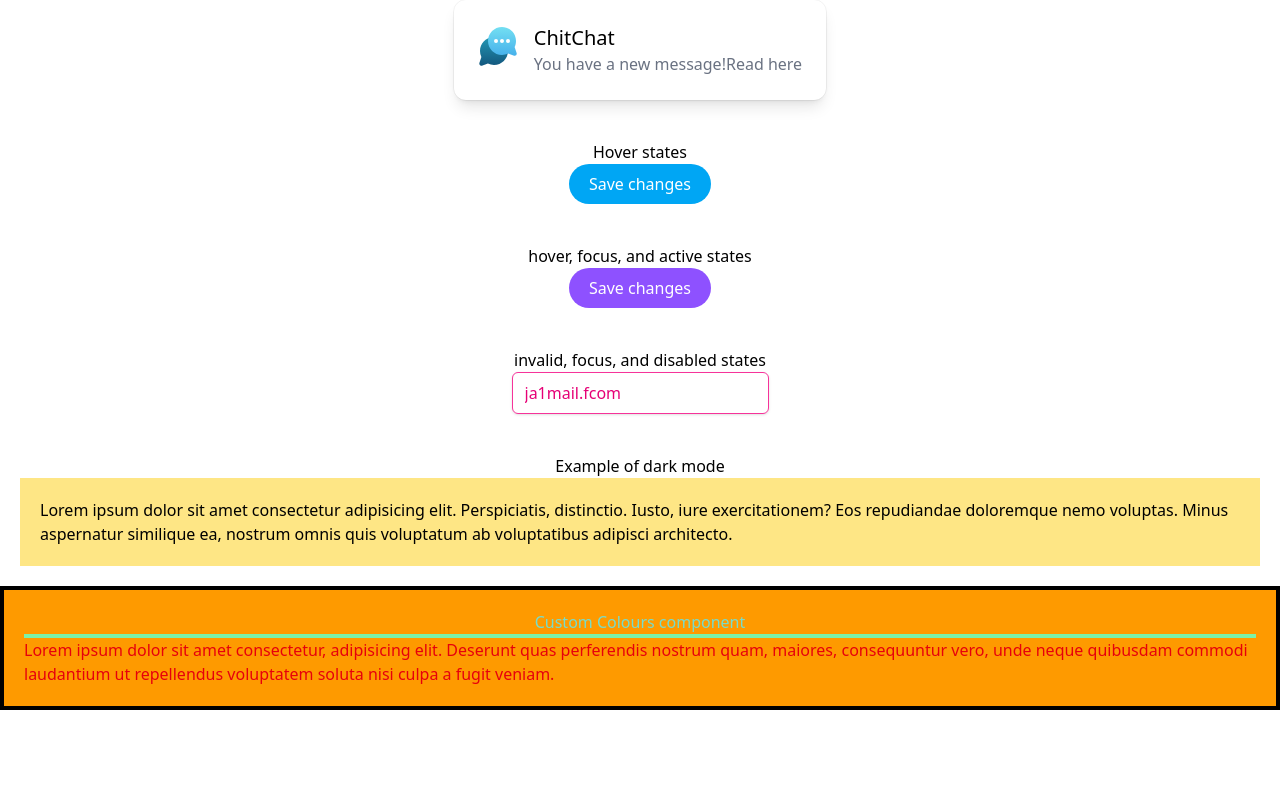
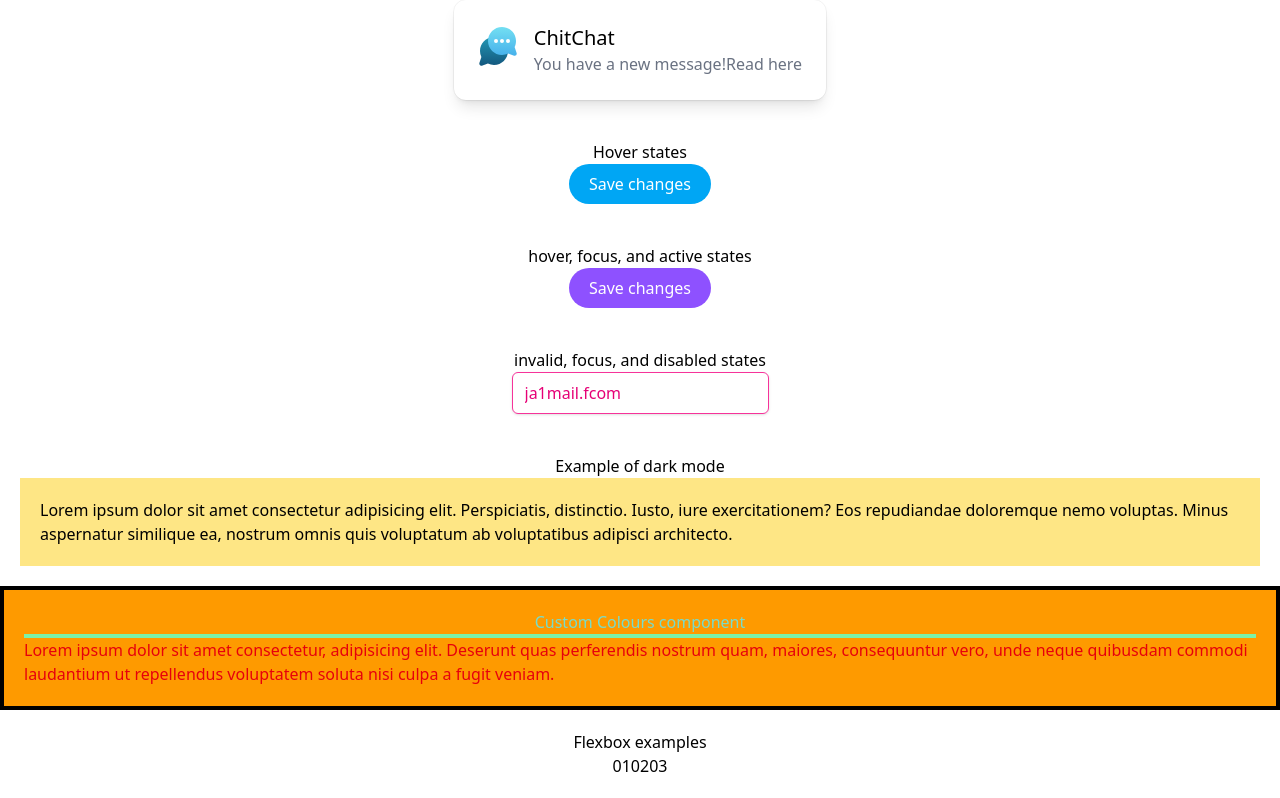
Before and after one commit to JammiM/tailwindcss-sandbox, a React (Vite) app: page / in a window 1280 px wide. Shown: the part 348-1146 px from the top of the page. Before the commit the page ends 1058 px from the top, so only its background shows below. Built offline with nearby package versions, Linux system fonts and the light colour scheme.

Commit message:
Testing Flexbox

```diff
--- a/src/App.tsx
+++ b/src/App.tsx
@@ -107,6 +107,15 @@ function App() {
             nisi culpa a fugit veniam.
           </p>
         </div>
+
+        <div className="grid place-items-center p-5">
+          <h4>Flexbox examples</h4>
+          <div className="flex flex-row">
+            <div className="basis-64">01</div>
+            <div className="basis-64">02</div>
+            <div className="basis-128">03</div>
+          </div>
+        </div>
       </section>
 
       {/* <div className="card">
```
